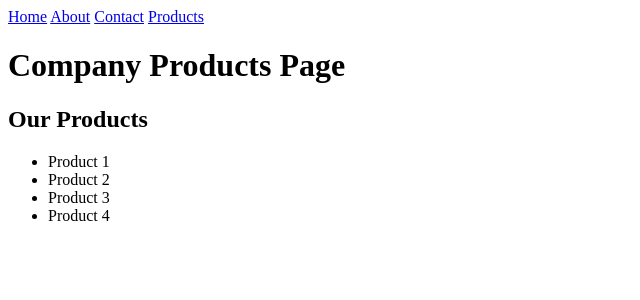
After one commit to baconking120-alt/personal-website, a Django app: page /products/ in a window 1280 px wide. The commit adds this page. Shown: the top 300 px of the page, without its empty margins (0-640 px from the left). Run offline with Django 5.2, Linux system fonts and the light colour scheme.

Commit message:
add products

```diff
--- a/pages/templates/pages/base.html
+++ b/pages/templates/pages/base.html
@@ -1,6 +1,8 @@
 <header>
-  <a href="/">Home</a>
-  <a href="/about">About</a>
+    <a href="/">Home</a>
+    <a href="/about">About</a>
+    <a href="/contact/">Contact</a>
+    <a href="/products/">Products</a>
 </header>
 
 {% block content %}{% endblock %}
--- /dev/null
+++ b/pages/templates/pages/products.html
@@ -0,0 +1,15 @@
+{% extends "pages/base.html" %}
+
+{% block content %}
+
+<h1>Company Products Page</h1>
+
+<h2>Our Products</h2>
+
+<ul>
+    {% for product in products %}
+        <li>{{ product }}</li>
+    {% endfor %}
+</ul>
+
+{% endblock content %}
--- a/pages/views.py
+++ b/pages/views.py
@@ -1,3 +1,4 @@
+
 from django.views.generic import TemplateView
 from django.shortcuts import render
 
@@ -33,3 +34,15 @@ class ContactPageView(TemplateView):
 
 class ProductsPageView(TemplateView):
     template_name = "pages/products.html"
+
+    def get_context_data(self, **kwargs):
+        context = super().get_context_data(**kwargs)
+
+        context["products"] = [
+            "Product 1",
+            "Product 2",
+            "Product 3",
+            "Product 4",
+        ]
+
+        return context
```
Also changed, not shown: pages/tests.py (+28 -0 lines).
